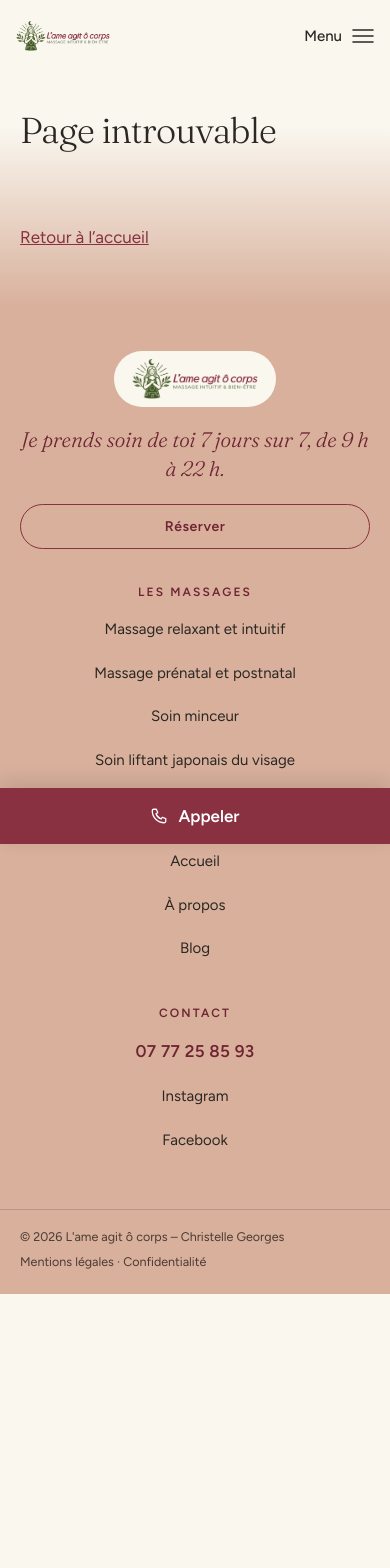
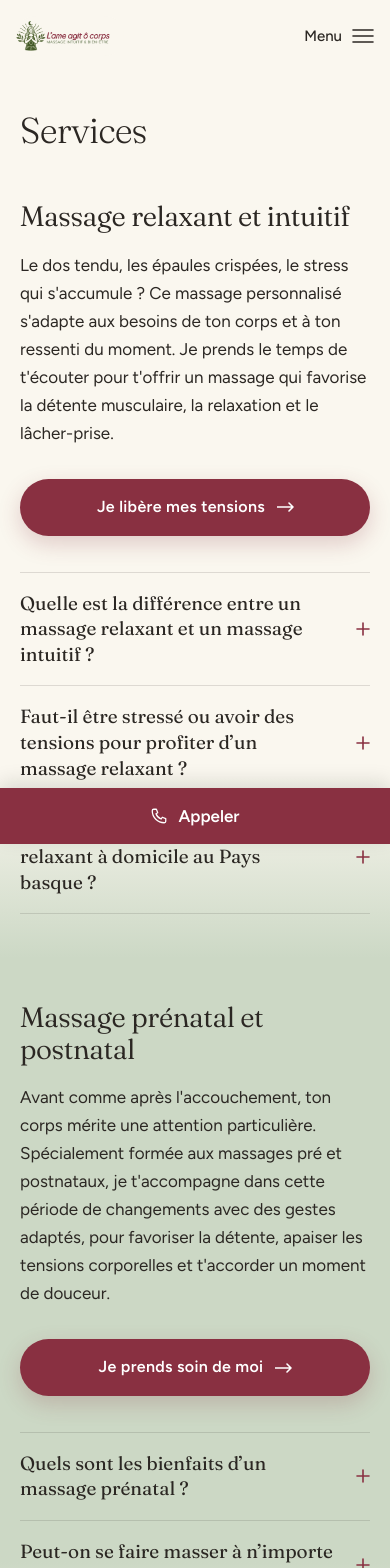
Before and after one commit to marcmasterbet/massage-a-domicile-christelle, a Next.js app: page /services in a window 390 px wide. Before the commit this address had no page. Shown: the top 1568 px of the page. Before the commit the page ends 1350 px from the top, so only its background shows below. Built offline with nearby package versions, Linux system fonts and the light colour scheme.

Commit message:
Add files via upload

```diff
--- /dev/null
+++ b/src/app/services/page.tsx
@@ -0,0 +1,49 @@
+import type { Metadata } from "next";
+import { PageInterne } from "@/components/PageInterne";
+import { Faq } from "@/components/Faq";
+import { Section } from "@/components/Section";
+import { SERVICES } from "@/content/services";
+
+export const metadata: Metadata = {
+  title: "Services – massages à domicile",
+  description:
+    "Massage relaxant et intuitif, massage prénatal et postnatal, soin minceur et soin liftant japonais du visage, à domicile au Pays basque.",
+  alternates: { canonical: "/services/" },
+};
+
+// Les 4 prestations sur une seule page — textes de Jeff (src/content/services.ts).
+const faqJsonLd = {
+  "@context": "https://schema.org",
+  "@type": "FAQPage",
+  mainEntity: SERVICES.flatMap((s) => s.faq ?? []).map((q) => ({
+    "@type": "Question",
+    name: q.question,
+    acceptedAnswer: { "@type": "Answer", text: q.reponse },
+  })),
+};
+
+export default function Services() {
+  return (
+    <PageInterne titre="Services">
+      <script
+        type="application/ld+json"
+        dangerouslySetInnerHTML={{ __html: JSON.stringify(faqJsonLd).replace(/</g, "\\u003c") }}
+      />
+      {SERVICES.map((p, i) => (
+        <Section
+          key={p.slug}
+          id={p.slug}
+          titre={p.titre}
+          paragraphes={[p.texte]}
+          cta={{ label: p.cta }}
+          photo={{ alt: p.titre, src: p.photo }}
+          fond={i % 2 === 1 ? "sauge" : "ivoire"}
+          suivant={i === SERVICES.length - 1 ? "terracotta" : i % 2 === 1 ? "ivoire" : "sauge"}
+          inverse={i % 2 === 1}
+        >
+          {p.faq && <Faq items={p.faq} />}
+        </Section>
+      ))}
+    </PageInterne>
+  );
+}
--- a/src/components/Faq.tsx
+++ b/src/components/Faq.tsx
@@ -1,4 +1,4 @@
-import type { QuestionReponse } from "@/content/servix";
+import type { QuestionReponse } from "@/content/services";
 import styles from "./Faq.module.css";
 
 /** Questions fréquentes : seule la question est visible, la réponse se déroule au clic. */
--- a/src/components/Footer.tsx
+++ b/src/components/Footer.tsx
@@ -36,7 +36,7 @@ export function Footer() {
         <nav id="les-massages" className={styles.col} aria-label="Les massages">
           <p className={styles.heading}>Les massages</p>
           {PRESTATIONS.map((p) => (
-            <Link key={p.slug} href={`/servix/#${p.slug}`}>
+            <Link key={p.slug} href={`/services/#${p.slug}`}>
               {p.nom}
             </Link>
           ))}
--- a/src/components/Header.module.css
+++ b/src/components/Header.module.css
@@ -168,7 +168,7 @@
 }
 
 .header[data-theme="clair"] .inner {
-  border-bottom-color: var(--sable);
+  border-bottom-color: transparent;
 }
 
 .header[data-theme="clair"] .logo {
--- a/src/components/HomeHero.module.css
+++ b/src/components/HomeHero.module.css
@@ -86,26 +86,37 @@
 }
 
 @media (max-width: 900px) {
+  .surtitre {
+    font-size: 11px;
+    letter-spacing: 0.16em;
+    margin-bottom: 12px;
+  }
   .titre {
-    font-size: 38px;
-    line-height: 1.06;
+    font-size: 32px;
+    line-height: 1.08;
+  }
+  .accroche {
+    margin-top: 14px;
+    font-size: 18px;
+  }
+  .texte {
+    margin-top: 8px;
+    font-size: 15px;
+    line-height: 1.5;
   }
   .ctaWrap {
-    margin-top: 24px;
+    margin-top: 20px;
   }
   .cta {
-    width: 120px;
-    height: 120px;
-    font-size: 17px;
+    width: 104px;
+    height: 104px;
+    padding: 12px;
+    font-size: 15px;
   }
 }
 
-@media (max-width: 480px) {
+@media (max-width: 400px) {
   .titre {
-    font-size: 34px;
-  }
-  .surtitre {
-    font-size: 12px;
-    letter-spacing: 0.18em;
+    font-size: 28px;
   }
 }
--- a/src/components/Section.module.css
+++ b/src/components/Section.module.css
@@ -223,15 +223,19 @@ a.cta:hover,
     flex-basis: 100%;
     max-width: none;
     height: auto;
-    aspect-ratio: 4 / 5;
-    max-height: 460px;
+    aspect-ratio: 1;
+    max-height: 380px;
   }
   /* Emplacement sans photo : masqué sur téléphone */
   .vide {
     display: none;
   }
   .title {
-    margin-bottom: 22px;
+    margin-bottom: 18px;
+    font-size: 28px;
+  }
+  .paragraph {
+    margin-top: 16px;
   }
   .rond {
     flex-basis: auto;
--- /dev/null
+++ b/src/content/services.ts
@@ -0,0 +1,111 @@
+// Textes de Jeff — page Services — à reproduire mot pour mot. Ne rien ajouter.
+
+export type QuestionReponse = { question: string; reponse: string };
+
+export type Service = {
+  slug: string;
+  titre: string;
+  texte: string;
+  cta: string;
+  photo?: string;
+  faq?: QuestionReponse[];
+};
+
+export const SERVICES: Service[] = [
+  {
+    slug: "massage-relaxant-intuitif",
+    titre: "Massage relaxant et intuitif",
+    texte:
+      "Le dos tendu, les épaules crispées, le stress qui s'accumule ? Ce massage personnalisé s'adapte aux besoins de ton corps et à ton ressenti du moment. Je prends le temps de t'écouter pour t'offrir un massage qui favorise la détente musculaire, la relaxation et le lâcher-prise.",
+    cta: "Je libère mes tensions",
+    faq: [
+      {
+        question: "Quelle est la différence entre un massage relaxant et un massage intuitif ?",
+        reponse:
+          "Le massage relaxant favorise la détente et le relâchement des tensions corporelles. L’approche intuitive me permet de personnaliser mes gestes en fonction de ton ressenti et de tes besoins du moment. Aucun de mes massages n’est identique.",
+      },
+      {
+        question: "Faut-il être stressé ou avoir des tensions pour profiter d’un massage relaxant ?",
+        reponse:
+          "Non, heureusement ! Tu n’as pas besoin d’attendre que ton corps te rappelle à l’ordre pour prendre soin de toi. Le simple plaisir de te faire masser est une excellente raison de prendre rendez-vous.",
+      },
+      {
+        question: "Combien coûte un massage relaxant à domicile au Pays basque ?",
+        reponse:
+          "Mon tarif pour un massage d’une heure à domicile est de 85 €. Je me déplace avec ma table de massage, mon linge et mes produits à Bayonne, Anglet, Biarritz, Saint-Pierre-d’Irube et Tarnos.",
+      },
+    ],
+  },
+  {
+    slug: "massage-prenatal-postnatal",
+    titre: "Massage prénatal et postnatal",
+    texte:
+      "Avant comme après l'accouchement, ton corps mérite une attention particulière. Spécialement formée aux massages pré et postnataux, je t'accompagne dans cette période de changements avec des gestes adaptés, pour favoriser la détente, apaiser les tensions corporelles et t'accorder un moment de douceur.",
+    cta: "Je prends soin de moi",
+    faq: [
+      {
+        question: "Quels sont les bienfaits d’un massage prénatal ?",
+        reponse:
+          "Le massage prénatal favorise la relaxation, aide à relâcher les tensions musculaires et dorsales et t’offre un moment privilégié de connexion avec ton bébé.",
+      },
+      {
+        question: "Peut-on se faire masser à n’importe quel moment de la grossesse ?",
+        reponse:
+          "Cela dépend du déroulement de ta grossesse et de ton état de santé. Avant chaque rendez-vous, nous échangeons sur ta situation. En cas de grossesse à risque ou de doute, un avis médical préalable est nécessaire.",
+      },
+      {
+        question: "Pourquoi s’offrir un massage postnatal après l’accouchement ?",
+        reponse:
+          "Après avoir consacré tant d’énergie à ton bébé, il est important de prendre également soin de toi. Le massage postnatal favorise la détente, le relâchement des tensions et te permet de te reconnecter à ton corps.",
+      },
+    ],
+  },
+  {
+    slug: "soin-minceur",
+    titre: "Soin minceur",
+    texte:
+      "Tu souhaites prendre soin de ta silhouette et te sentir mieux dans ton corps ? Le soin minceur s'inscrit dans une démarche personnalisée de bien-être corporel. À l'unité ou sous forme de cure, je t'accompagne à ton rythme, pour prendre soin de ton corps et apprendre à l'aimer, sans pression ni jugement.",
+    cta: "Je prends soin de ma silhouette",
+    faq: [
+      {
+        question: "En quoi consiste un soin minceur ?",
+        reponse:
+          "Le soin minceur est un soin du corps qui vise à améliorer l’apparence de ta silhouette. Mon approche repose également sur l’écoute, la bienveillance et l’envie de t’aider à te sentir mieux dans ton corps.",
+      },
+      {
+        question: "Est-ce qu’un soin minceur fait perdre du poids ?",
+        reponse:
+          "Non, le soin minceur n’est pas une méthode de perte de poids. Il s’inscrit dans une démarche de bien-être et d’accompagnement esthétique de ta silhouette, sans promesse de résultats miracles.",
+      },
+      {
+        question: "Vaut-il mieux choisir un soin minceur à l’unité ou en cure ?",
+        reponse:
+          "Tout dépend de tes attentes et de tes objectifs. Tu peux commencer par un premier soin, puis nous définirons ensemble si un accompagnement régulier correspond davantage à tes besoins.",
+      },
+    ],
+  },
+  {
+    slug: "soin-liftant-japonais-visage",
+    titre: "Soin liftant japonais du visage",
+    texte:
+      "Inspiré des techniques traditionnelles japonaises, ce massage du visage associe des gestes précis, doux et rythmés. Son objectif ? Détendre les traits, favoriser l'éclat naturel de la peau et procurer une sensation de relaxation. Je te propose ce soin à l'unité ou sous forme de cure.",
+    cta: "J'offre une pause à mon visage",
+    faq: [
+      {
+        question: "En quoi consiste le soin liftant japonais du visage ?",
+        reponse:
+          "Ce massage du visage s'appuie sur des gestes précis et rythmés qui favorisent la détente des traits, stimulent la microcirculation cutanée et ravivent l'éclat naturel de la peau.",
+      },
+      {
+        question: "Le soin liftant japonais du visage permet-il d'atténuer les rides ?",
+        reponse:
+          "Ce soin peut donner au visage une apparence plus reposée et lumineuse. Il ne supprime pas les rides et ne remplace pas un traitement de médecine esthétique.",
+      },
+      {
+        question: "Vaut-il mieux réaliser un soin liftant japonais ponctuellement ou en cure ?",
+        reponse:
+          "Tu peux t'offrir ce soin ponctuellement pour profiter d'un moment de détente ou choisir un accompagnement régulier. Nous définissons ensemble la fréquence adaptée à tes attentes.",
+      },
+    ],
+  },
+];
--- a/src/lib/site.ts
+++ b/src/lib/site.ts
@@ -28,6 +28,6 @@ export const PRESTATIONS: Prestation[] = [
 export const NAVIGATION = [
   { label: "Accueil", href: "/" },
   { label: "À propos", href: "/a-propos/" },
-  { label: "Servix", href: "/servix/" },
+  { label: "Services", href: "/services/" },
   { label: "Blog", href: "/blog/" },
 ];
```
Also changed, not shown: src/components/Hero.module.css (+7 -1 lines), src/content/a-propos.ts (+8 -8 lines), src/content/accueil.ts (+7 -7 lines), src/content/blog.ts (+28 -28 lines).
